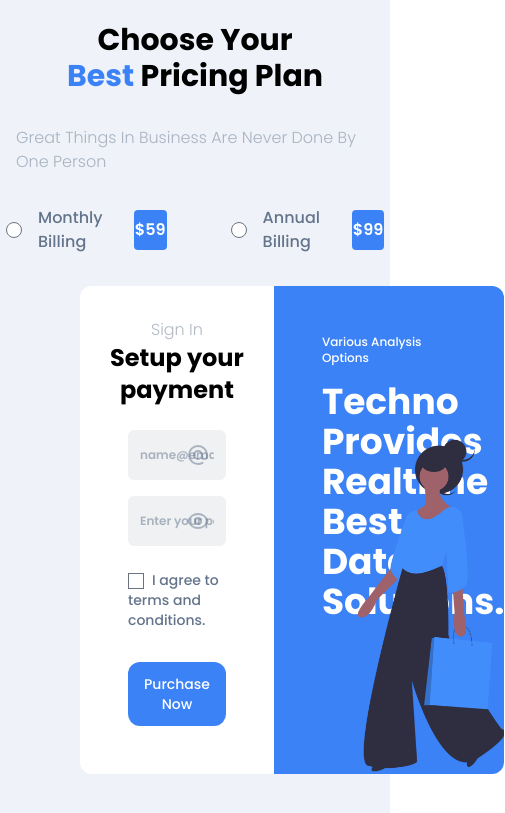
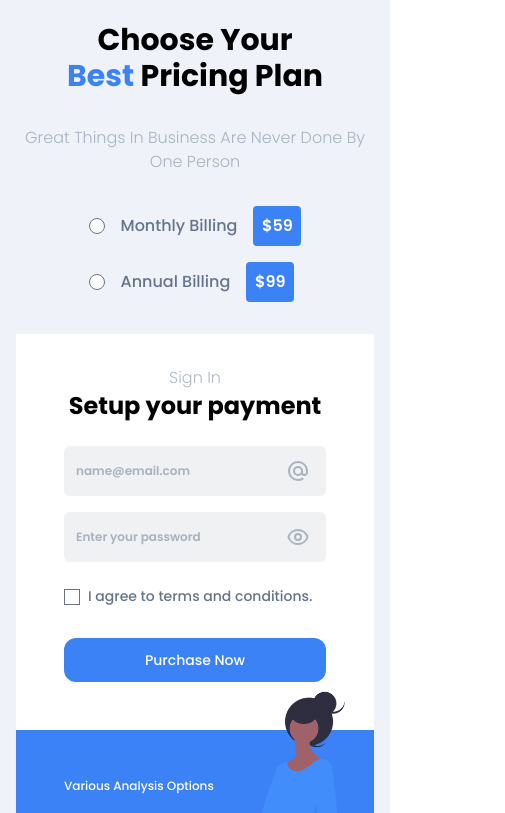
Before and after one commit to Sh4ke96/monst, a Next.js app: page / in a window 390 px wide. Shown: the part 4360-5173 px from the top of the page, 505 px wide, since content can reach past the window. Built offline with nearby package versions, Linux system fonts and the light colour scheme.

Commit message:
add RWD for section price

```diff
--- a/app/page.tsx
+++ b/app/page.tsx
@@ -331,10 +331,10 @@ export default function Home() {
               Choose Your <br />
               <span className="text-blue">Best</span> Pricing Plan
             </h2>
-            <p className="text-base text-gray/50 font-light">
+            <p className="text-base text-gray/50 font-light text-center">
               Great Things In Business Are Never Done By One Person
             </p>
-            <div className="flex gap-x-16">
+            <div className="flex lg:gap-x-16 lg:flex-row flex-col gap-y-4">
               <label className="flex items-center gap-x-4">
                 <input type="radio" name="billing" value={1} />
                 <p>Monthly Billing</p>
@@ -351,8 +351,8 @@ export default function Home() {
               </label>
             </div>
           </div>
-          <div className="flex my-8 mx-16">
-            <div className="w-full md:w-1/2 lg:w-2/5 bg-white px-4 py-8 rounded-l-xl">
+          <div className="flex my-8 lg:mx-16 md:flex-row flex-col">
+            <div className="w-full md:w-1/2 lg:w-2/5 bg-white px-4 py-8 lg:rounded-l-xl">
               <div className="text-center">
                 <p className="text-gray/50 font-light">Sign In</p>
                 <h4 className="mb-6 text-2xl text-black font-bold">
@@ -423,7 +423,7 @@ export default function Home() {
                 </Button>
               </div>
             </div>
-            <div className="relative w-full md:w-1/2 lg:w-3/5 bg-blue rounded-r-xl">
+            <div className="relative w-full md:w-1/2 lg:w-3/5 bg-blue lg:rounded-r-xl">
               <div className="max-w-sm px-12 pt-12">
                 <span className="text-xs text-white mb-4 block">
                   Various Analysis Options
```
